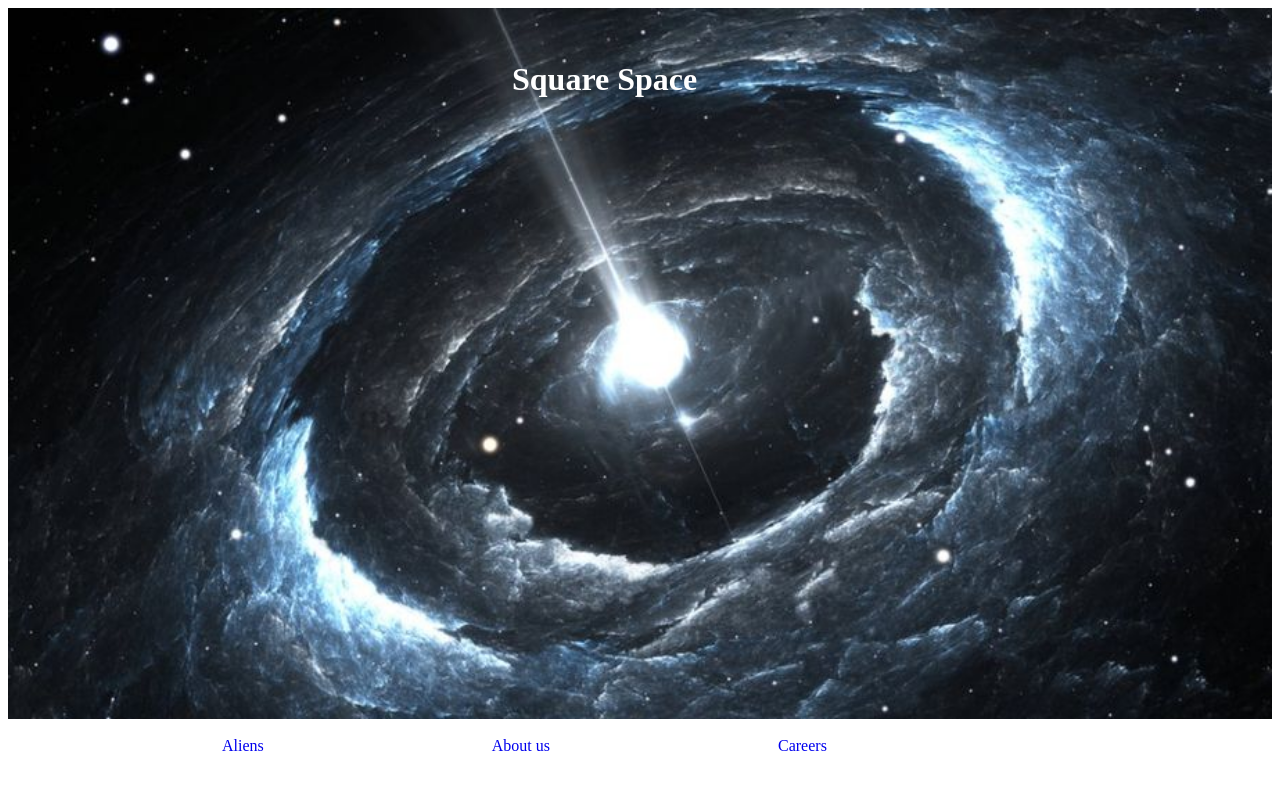
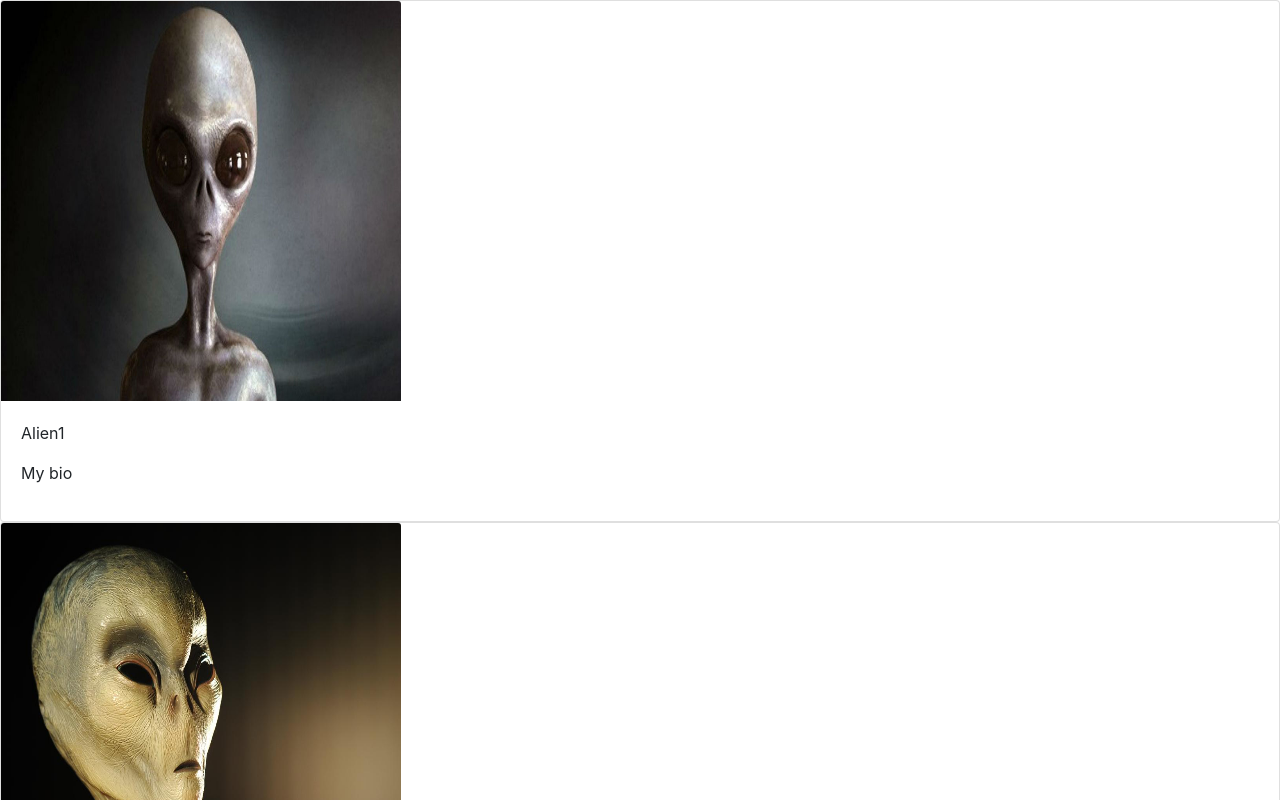
Before and after one commit to nehamalhotra23/Tap-Room, a React app: page /#/AlienList in a window 1280 px wide. Before the commit this address led to /#/. Shown: the top 800 px of the page. Built offline with nearby package versions, Linux system fonts and the light colour scheme.

Commit message:
add styling

```diff
--- a/src/components/Alien.jsx
+++ b/src/components/Alien.jsx
@@ -2,20 +2,31 @@ import React from 'react';
 import PropTypes from 'prop-types';
 
 
-function Alien(props){
-    return(
+function Alien(props) {
+    var imageSize = {
+        height: "400px",
+        width: "400px",
+    }
+
+    return (
         <div>
-            <p>{props.name}</p>
-            <p>{props.bio}</p>
-            <img src={props.photo}/>
+            <div className="card" >
+                <img style={imageSize} src={props.photo} src={props.photo} className="card-img-top" ></img>
+                <div className="card-body">
+                <p className="card-text"> <p>{props.name}</p>
+                <p>{props.bio}</p></p>
+
+                </div>
+            </div>
         </div>
+
     );
 }
 
- Alien.propTypes = {
+Alien.propTypes = {
     name: PropTypes.string,
     bio: PropTypes.string,
     photo: PropTypes.string,
- };
+};
 
- export default Alien;
+export default Alien;
--- a/src/components/AlienList.jsx
+++ b/src/components/AlienList.jsx
@@ -36,6 +36,7 @@ var MasterAlienList = [
 ];
 
 function AlienList() {
+
     return (
         <div>
             {MasterAlienList.map((aboutUs, index) =>
--- a/src/components/App.jsx
+++ b/src/components/App.jsx
@@ -5,6 +5,7 @@ import { Switch, Route } from 'react-router-dom';
 
 
 function App() {
+
   return (
     <div>
 
```
Also changed, not shown: template.ejs.
